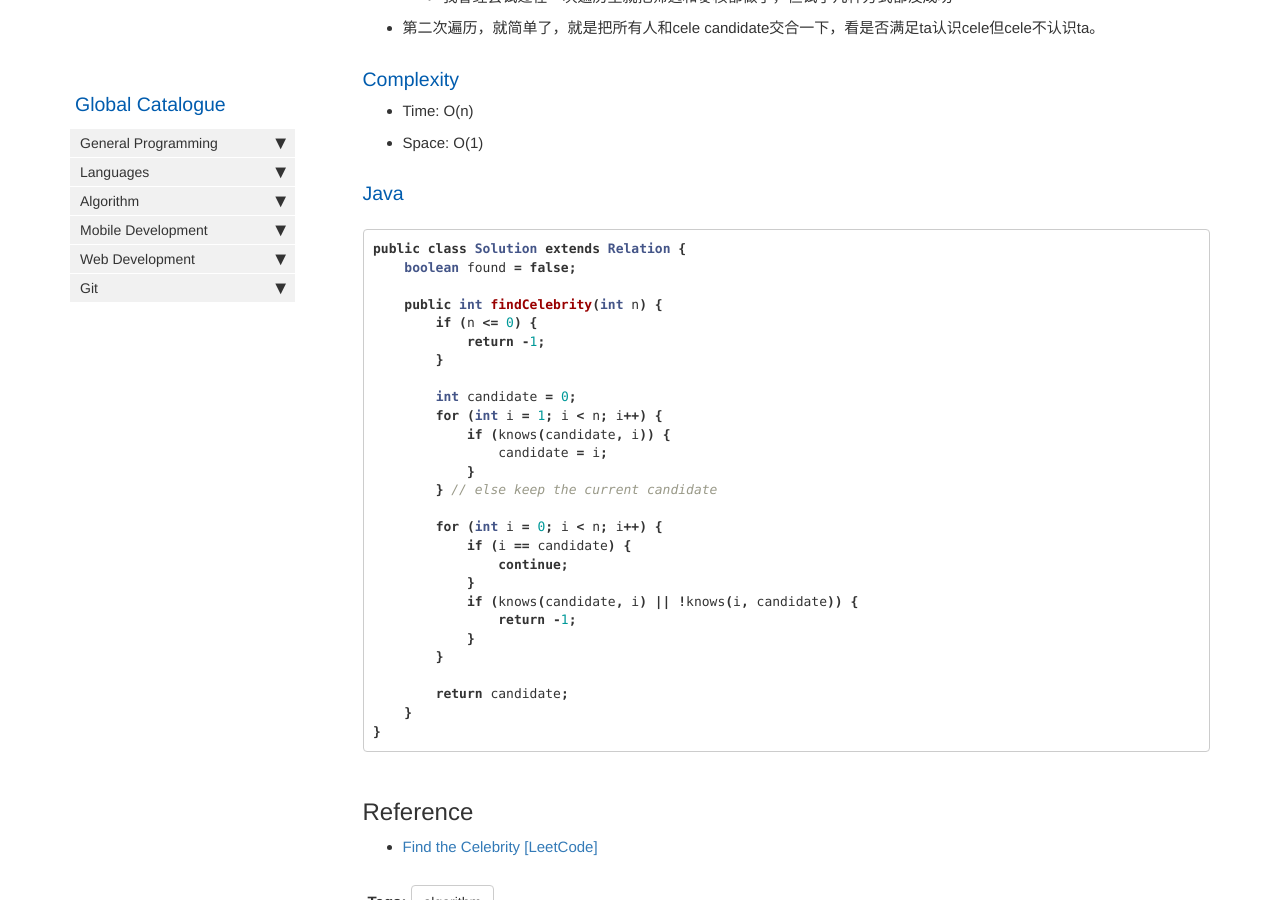
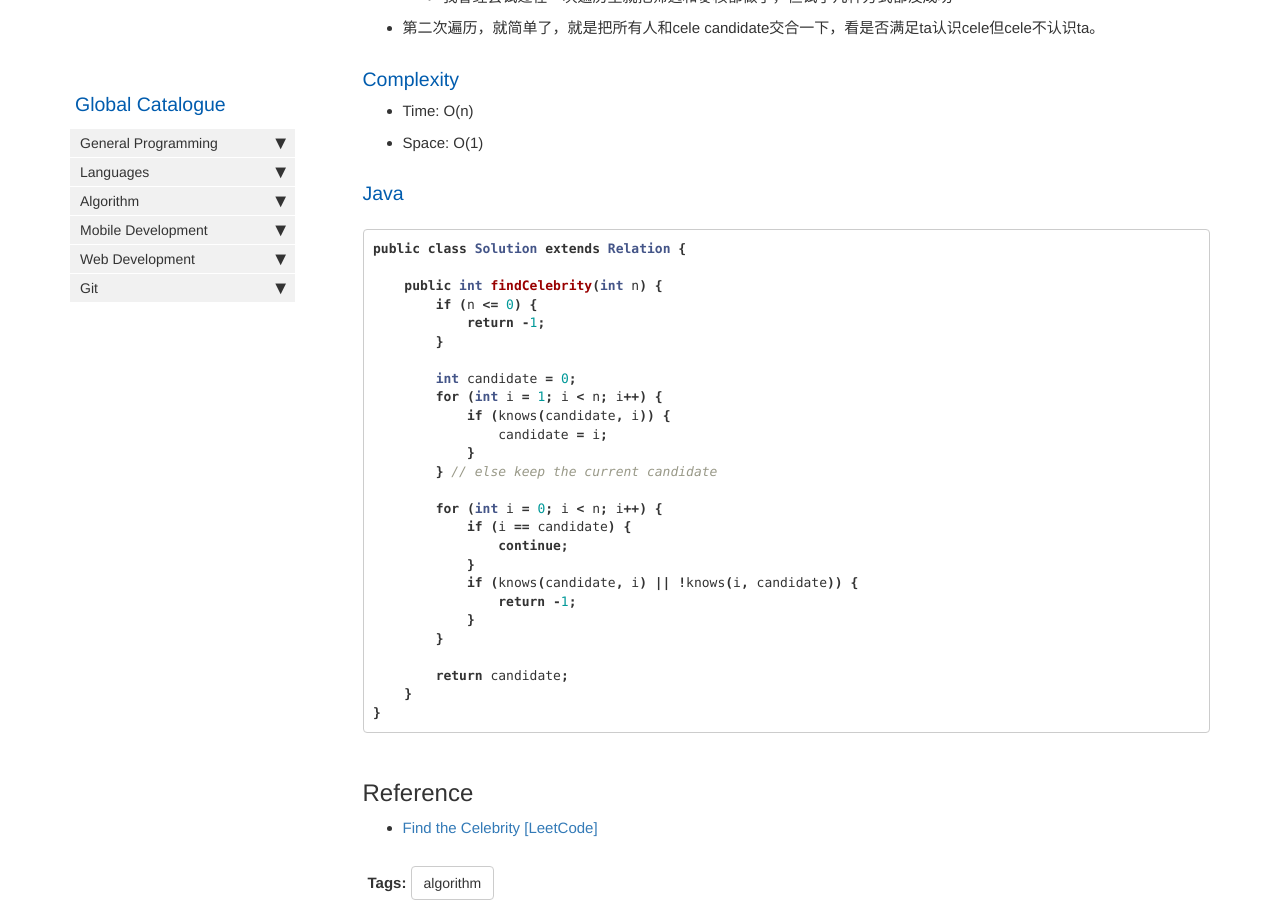
Before and after one commit to HungryOrc/hungryorc.github.io, a Jekyll site: the page built from pages/algorithm/algorithm_find_celebrity_if_any.md, in a window 1280 px wide and 900 px high, scrolled down 1049 px. Built offline with Jekyll 4.4.1, drawn with Linux system fonts in a browser that asks for light colours; nearby versions of some CDN libraries; comment, search, counter and statistics services are not loaded.

Commit message:
Update algorithm_find_celebrity_if_any.md

````diff
--- a/pages/algorithm/algorithm_find_celebrity_if_any.md
+++ b/pages/algorithm/algorithm_find_celebrity_if_any.md
@@ -47,7 +47,6 @@ boolean knows(int a, int b);
 ### Java
 ```java
 public class Solution extends Relation {
-    boolean found = false;
 
     public int findCelebrity(int n) {
         if (n <= 0) {
````
